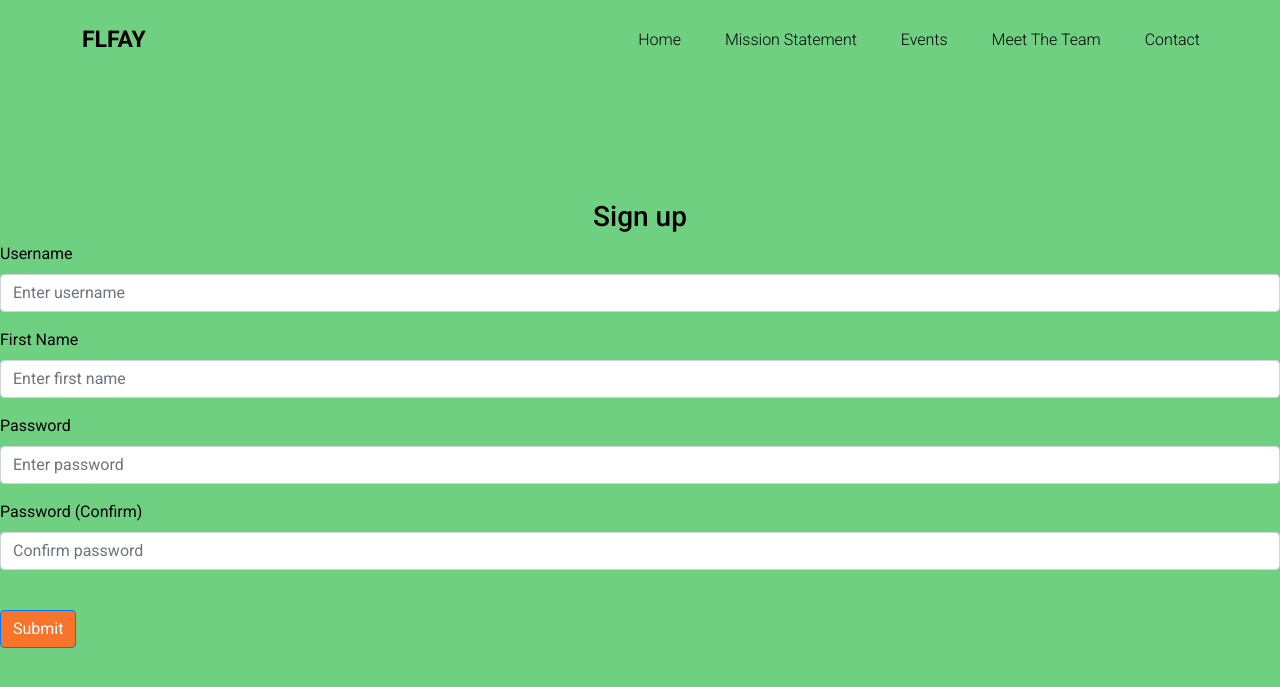
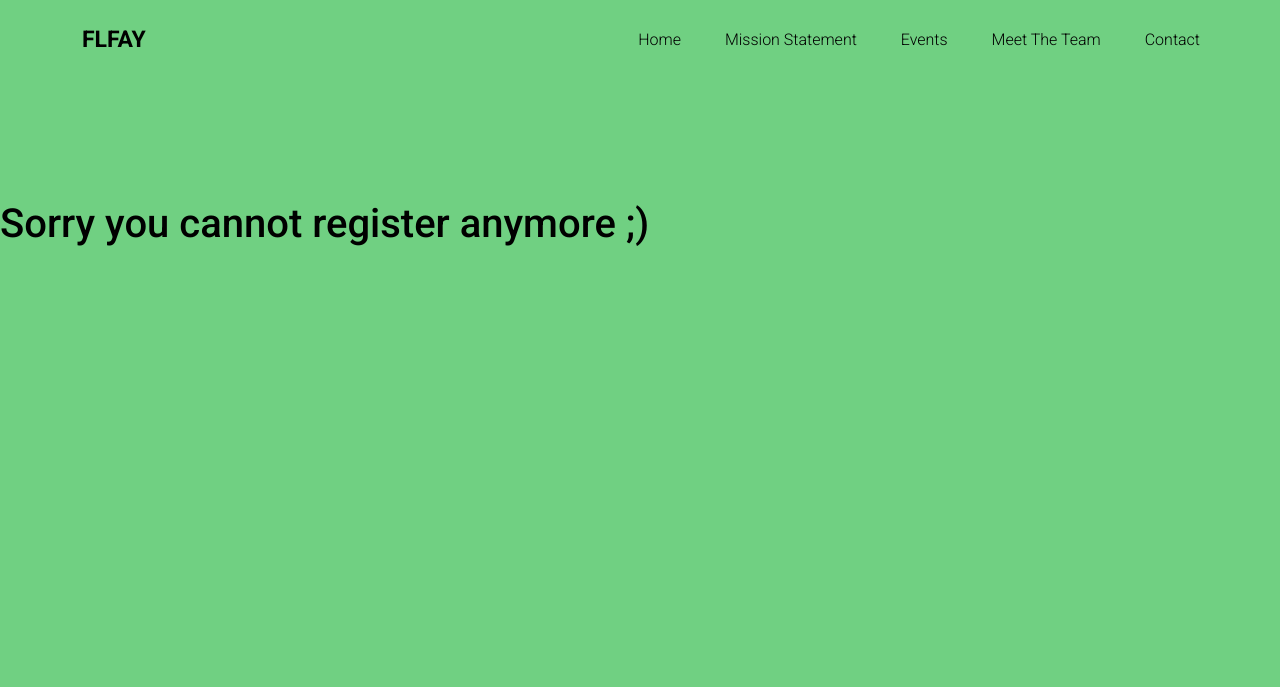
Before and after one commit to ATG218/FLFAY, a Flask app: page /register in a window 1280 px wide. Shown: the top 687 px of the page. Run offline with Flask 2, Linux system fonts and the light colour scheme; some libraries are stand-ins or nearby versions.

Commit message:
More editing

```diff
--- a/website/templates/index.html
+++ b/website/templates/index.html
@@ -13,7 +13,7 @@
 </section>
 
 
-
+<br />
 <section id="statement">
     <div class="hero">
         <div class="container">
--- a/website/templates/register.html
+++ b/website/templates/register.html
@@ -4,49 +4,5 @@
 {% block body %}
 <div class="whitespace"></div>
 <div class="whitespace"></div>
-<form method="POST">
-    <h3 style="text-align: center;">Sign up</h3>
-    <div class="form-group">
-      <label for="username">Username</label>
-      <input
-        type="username"
-        class="form-control"
-        id="username"
-        name="username"
-        placeholder="Enter username"
-      />
-    </div>
-    <div class="form-group">
-      <label for="firstName">First Name</label>
-      <input
-        type="text"
-        class="form-control"
-        id="firstName"
-        name="firstName"
-        placeholder="Enter first name"
-      />
-    </div>
-    <div class="form-group">
-      <label for="password1">Password</label>
-      <input
-        type="password"
-        class="form-control"
-        id="password1"
-        name="password1"
-        placeholder="Enter password"
-      />
-    </div>
-    <div class="form-group">
-      <label for="password2">Password (Confirm)</label>
-      <input
-        type="password"
-        class="form-control"
-        id="password2"
-        name="password2"
-        placeholder="Confirm password"
-      />
-    </div>
-    <br />
-    <button type="submit" class="btn btn-primary">Submit</button>
-  </form>
+<h1> Sorry you cannot register anymore ;) </h1>
   {% endblock %}
```
Also changed, not shown: website/templates/login.html (+4 -4 lines).
